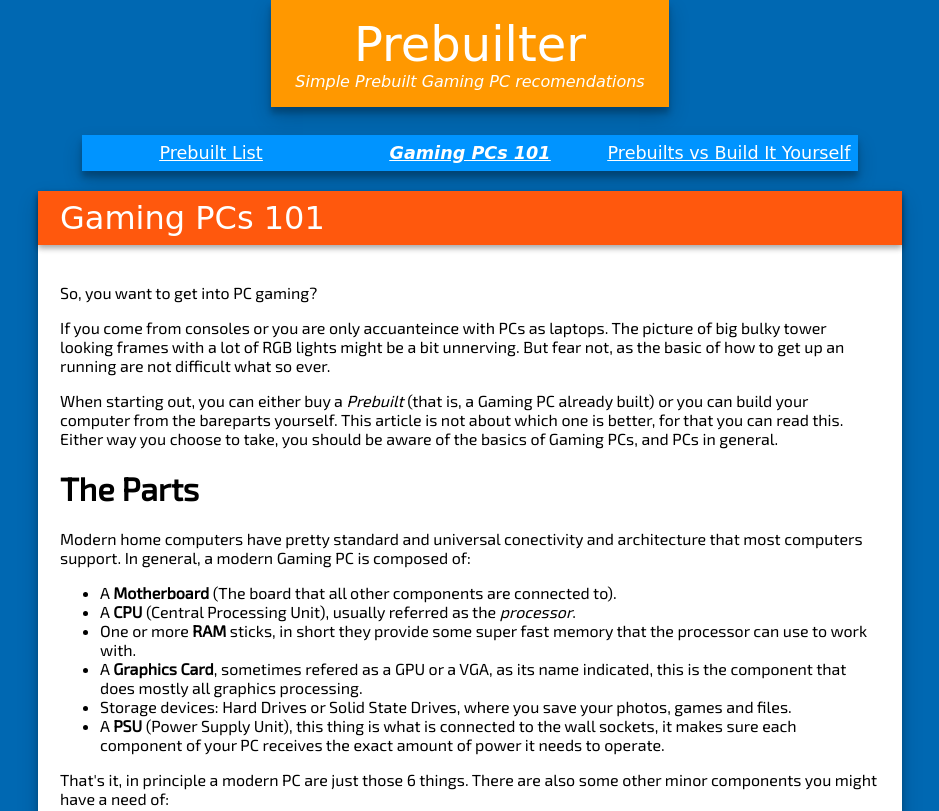
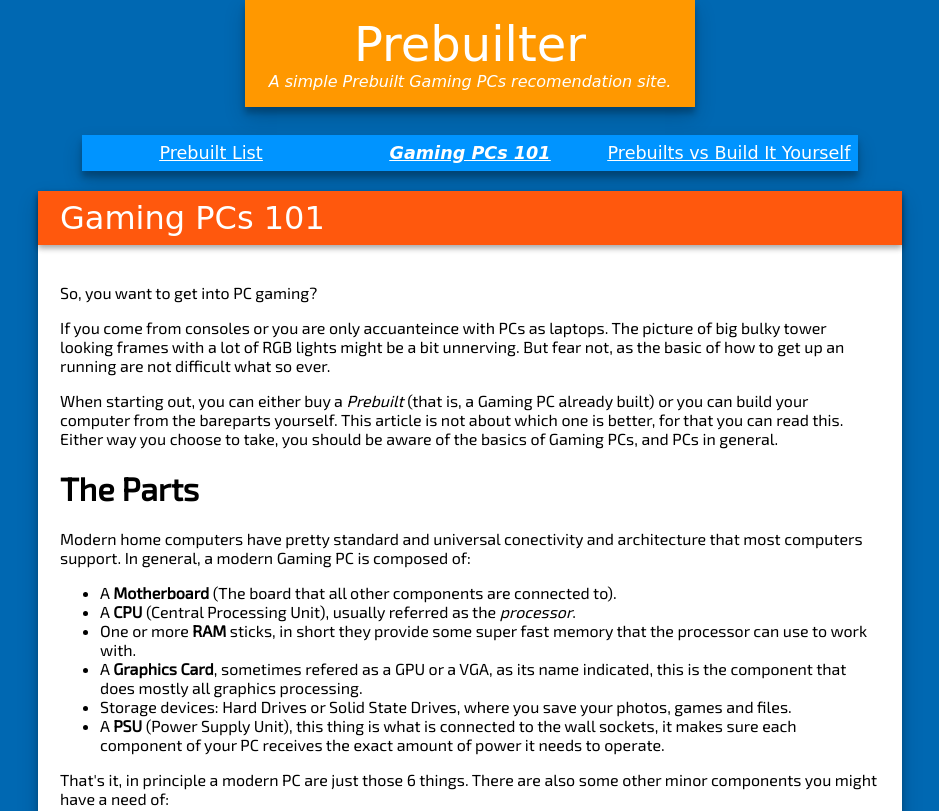
Before and after one commit to viczar/prebuilter, a website: page gaming-pc-101.html in a window 1280 px wide. Shown: the top 811 px of the page, without its empty margins (170-1109 px from the left). Drawn offline with nearby package versions, Linux system fonts and the light colour scheme; a web font is replaced by a local one.

Commit message:
Fixes subtitle

```diff
--- a/gaming-pc-101.html
+++ b/gaming-pc-101.html
@@ -13,7 +13,7 @@
     <div id="header">
         <div id="title">
             <a href="/" class="alink">Prebuilter</a>
-            <div id="subtitle">Simple Prebuilt Gaming PC recomendations</div>
+            <div id="subtitle">A simple Prebuilt Gaming PCs recomendation site.</div>
         </div>
     </div>
 
```
Also changed, not shown: prebuilts-vs-build-it-yourself.html (+1 -1 lines).
